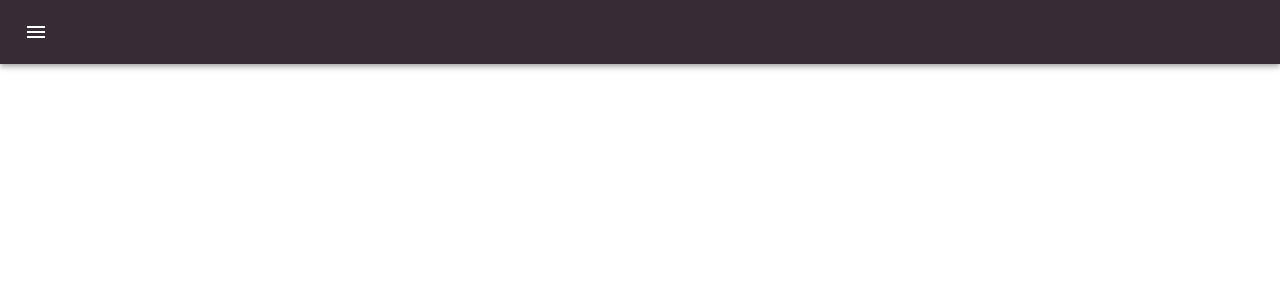
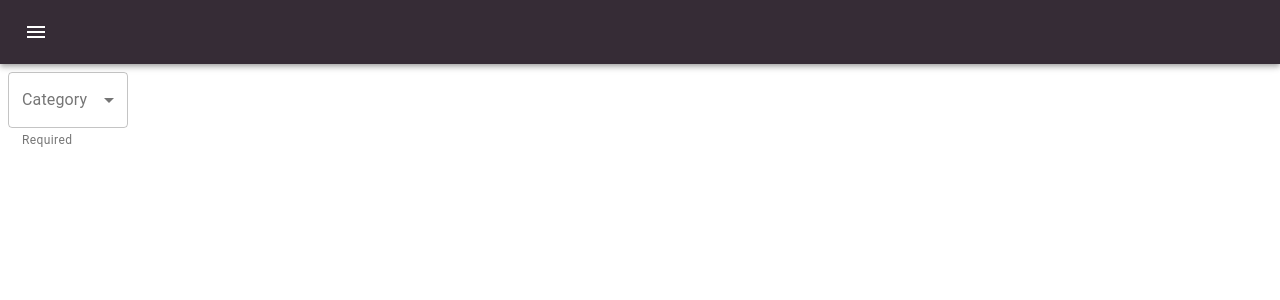
Before and after one commit to the-incrudibles/DefinitelyNotIMDB, a React (Create React App) app in the folder client/: page /test in a window 1280 px wide. Shown: the top 300 px of the page. Built offline with nearby package versions, Linux system fonts and the light colour scheme.

Commit message:
added test search page for testing purposes

```diff
--- a/client/src/App.js
+++ b/client/src/App.js
@@ -2,22 +2,22 @@ import React, { useState, useEffect, useRef } from 'react'
 import { BrowserRouter as Router, Route } from 'react-router-dom'
 import Navbar from './components/Bullshit'
 import LoginPage from './Pages/Login'
-import SignupForm from './components/SignupForm'
+import SignupForm from './Pages/Signup'
 import axios from 'axios'
-import Search from './Pages/Search'
+import TestSearch from './Pages/Search'
 import Movie from './Pages/Movie'
+// import Search from './Pages/Search'
 
 const App = _ => {
   return (
     <>
       <Router>
         <Navbar />
-        <Route path='/search' render={_ => (
-          <Search />
-        )} />
+        {/* <Route path='/search' render={_ => (<Search />)} /> */}
         <Route path='/movie' render={_ => (<Movie />)} />
         <Route path='/login' render={_ => (<LoginPage />)} />
         <Route path='/signup' render={_ => (<SignupForm />)} />
+        <Route path='/test' render={_ => (<TestSearch />)} />
       </Router>
     </>
   )
--- a/client/src/Pages/Search/Search.js
+++ b/client/src/Pages/Search/Search.js
@@ -61,7 +61,7 @@ const Search = _ => {
   }
 
   return (
-    <>
+    <div className="containerDiv">
       <form>
         <input type='text' name='search' id='searchTerm' ref={searchTerm} />
         <br />
@@ -91,7 +91,7 @@ const Search = _ => {
           }
         </SearchContext.Provider>
       </div>
-    </>
+    </div>
   )
 }
 
--- /dev/null
+++ b/client/src/Pages/Search/TestSearch.js
@@ -0,0 +1,67 @@
+import React from 'react';
+import { makeStyles } from '@material-ui/core/styles';
+import Input from '@material-ui/core/Input';
+import OutlinedInput from '@material-ui/core/OutlinedInput';
+import FilledInput from '@material-ui/core/FilledInput';
+import InputLabel from '@material-ui/core/InputLabel';
+import MenuItem from '@material-ui/core/MenuItem';
+import FormHelperText from '@material-ui/core/FormHelperText';
+import FormControl from '@material-ui/core/FormControl';
+import Select from '@material-ui/core/Select';
+
+const useStyles = makeStyles(theme => ({
+  root: {
+    display: 'flex',
+    flexWrap: 'wrap',
+  },
+  formControl: {
+    margin: theme.spacing(1),
+    minWidth: 120,
+  },
+  selectEmpty: {
+    marginTop: theme.spacing(2),
+  },
+}));
+
+const TestSearch = _ => {
+  const classes = useStyles();
+  const [values, setValues] = React.useState({
+    age: '',
+    name: 'hai',
+  });
+
+  const inputLabel = React.useRef(null);
+  const [labelWidth, setLabelWidth] = React.useState(0);
+  React.useEffect(() => {
+    setLabelWidth(inputLabel.current.offsetWidth);
+  }, []);
+
+  function handleChange(event) {
+    setValues(oldValues => ({
+      ...oldValues,
+      [event.target.name]: event.target.value,
+    }));
+  }
+
+  return (
+    <form className={classes.root} autoComplete="off">
+      <FormControl variant="outlined" className={classes.formControl}>
+        <InputLabel ref={inputLabel} htmlFor="outlined-category-simple">
+          Category
+        </InputLabel>
+        <Select
+          value={values.age}
+          onChange={handleChange}
+          input={<OutlinedInput labelWidth={labelWidth} name="age" id="outlined-age-simple" />}
+        >
+          <MenuItem value={10}>Movie</MenuItem>
+          <MenuItem value={20}>TV Show</MenuItem>
+          <MenuItem value={30}>Celebrity</MenuItem>
+        </Select>
+        <FormHelperText>Required</FormHelperText>
+      </FormControl>
+    </form>
+  );
+}
+
+export default TestSearch
--- a/client/src/Pages/Search/index.js
+++ b/client/src/Pages/Search/index.js
@@ -1 +1 @@
-export { default } from './Search.js'
+export { default } from './TestSearch.js'
--- a/client/src/components/Bullshit/Navbar.js
+++ b/client/src/components/Bullshit/Navbar.js
@@ -4,18 +4,13 @@ import { Link } from 'react-router-dom'
 import AppBar from '@material-ui/core/AppBar'
 import Toolbar from '@material-ui/core/Toolbar'
 import IconButton from '@material-ui/core/IconButton'
-import Typography from '@material-ui/core/Typography'
 import { makeStyles } from '@material-ui/core/styles'
-import Button from '@material-ui/core/Button'
 import MenuIcon from '@material-ui/icons/Menu'
-import Drawer from '@material-ui/core/Drawer';
-import List from '@material-ui/core/List';
-import Divider from '@material-ui/core/Divider';
-import ListItem from '@material-ui/core/ListItem';
-import ListItemIcon from '@material-ui/core/ListItemIcon';
-import ListItemText from '@material-ui/core/ListItemText';
-import InboxIcon from '@material-ui/icons/MoveToInbox';
-import MailIcon from '@material-ui/icons/Mail';
+import Drawer from '@material-ui/core/Drawer'
+import List from '@material-ui/core/List'
+import Divider from '@material-ui/core/Divider'
+import ListItem from '@material-ui/core/ListItem'
+import ListItemText from '@material-ui/core/ListItemText'
 
 const useStyles = makeStyles(theme => ({
   root: {
@@ -90,8 +85,8 @@ const Navbar = _ => {
             </> : null
         }
         <ListItem>
-          <i className="material-icons">account_box</i>
-          <Link to="/account" className="drawerLink"><ListItemText primary="My Account" /></Link>
+          <i className="material-icons">comment</i>
+          <Link to="/account" className="drawerLink"><ListItemText primary="My Comments" /></Link>
         </ListItem>
         <ListItem>
           <i className="material-icons">video_library</i>
--- a/client/src/components/LoginForm/LoginForm.js
+++ b/client/src/components/LoginForm/LoginForm.js
@@ -59,7 +59,7 @@ const LoginForm = _ => {
   }, [])
 
   return (
-    <div className='loginDiv'>
+    <div className='containerDiv'>
       {userState.isLoggedIn ? userState.renderRedirect() : null}
       <div className='blockTypography'>
         <Typography >In order to leave comments or reviews, or join movie clubs, you'll have to log into your account.</Typography>
--- a/client/src/components/SignupForm/SignupForm.js
+++ b/client/src/components/SignupForm/SignupForm.js
@@ -83,7 +83,7 @@ const SignupForm = _ => {
   }, [])
 
   return (
-    <div className='loginDiv'>
+    <div className='containerDiv'>
       {userState.isLoggedIn ? userState.renderRedirect() : null}
 
       {
--- a/client/src/index.css
+++ b/client/src/index.css
@@ -13,7 +13,7 @@ code {
   font-family: source-code-pro, Menlo, Monaco, Consolas, "Courier New", monospace;
 }
 
-.loginDiv {
+.containerDiv {
   margin: auto;
   margin-top: 50px;
   text-align: left;
```
